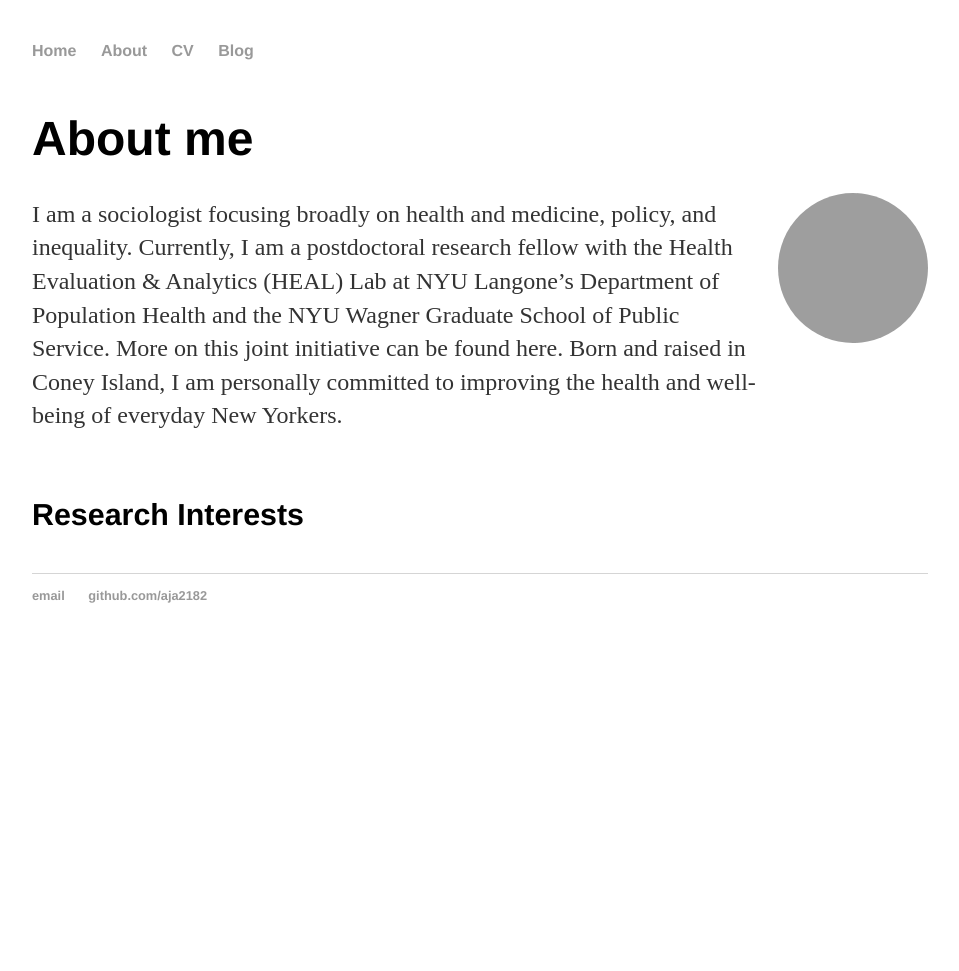
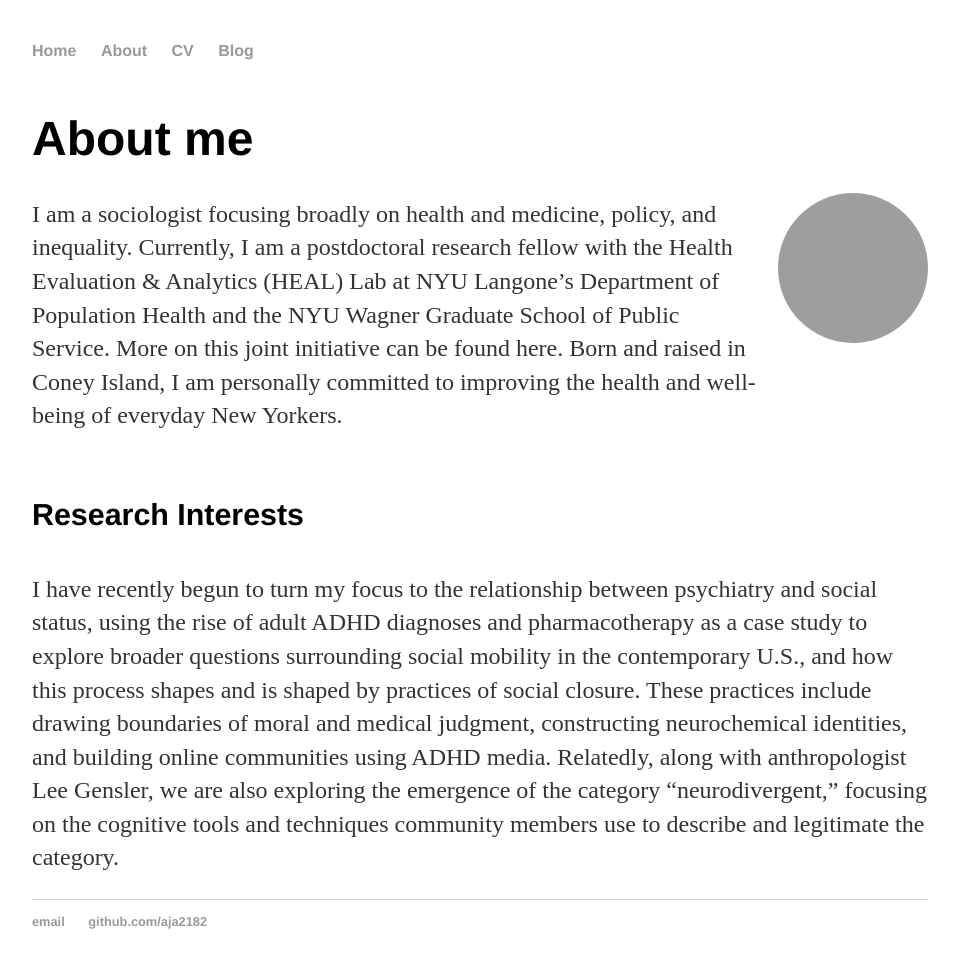
Before and after one commit to aja2182/aja2182.github.io, a Jekyll site: the page built from about/index.html, in a window 1280 px wide. Shown: the whole page, without its empty margins (160-1119 px from the left). Built offline with Jekyll 4.4.1, drawn with Linux system fonts in a browser that asks for light colours; before the commit the page ends 900 px from its top, so only the background shows below that; grey boxes are pictures that could not be loaded.

Commit message:
Update index.html

```diff
--- a/about/index.html
+++ b/about/index.html
@@ -34,5 +34,7 @@ title: About moi
 
     <h4>Research Interests</h4>
 
+<p>I have recently begun to turn my focus to the relationship between psychiatry and social status, using the rise of adult ADHD diagnoses and pharmacotherapy as a case study to explore broader questions surrounding social mobility in the contemporary U.S., and how this process shapes and is shaped by practices of social closure. These practices include drawing boundaries of moral and medical judgment, constructing neurochemical identities, and building online communities using ADHD media. Relatedly, along with anthropologist Lee Gensler, we are also exploring the emergence of the category “neurodivergent,” focusing on the cognitive tools and techniques community members use to describe and legitimate the category. </p>
+
 </body>
 </html>
```
